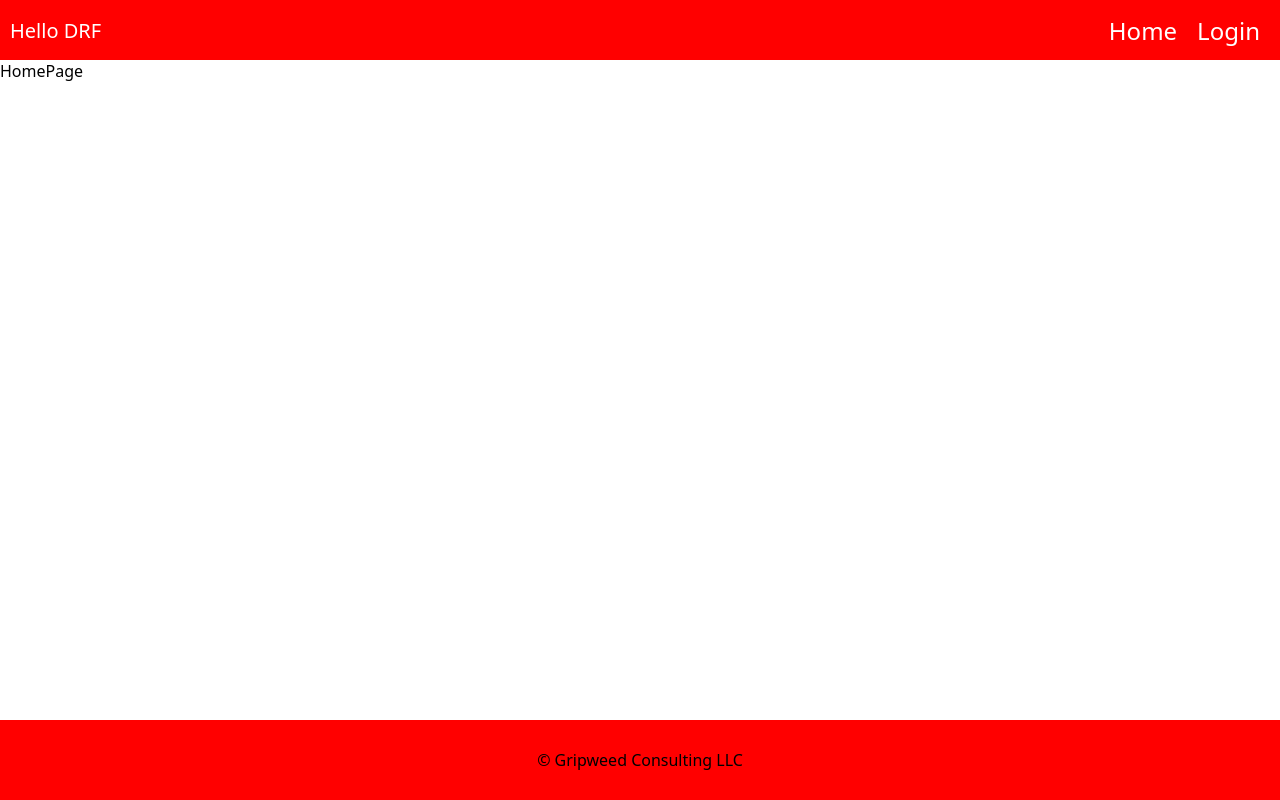
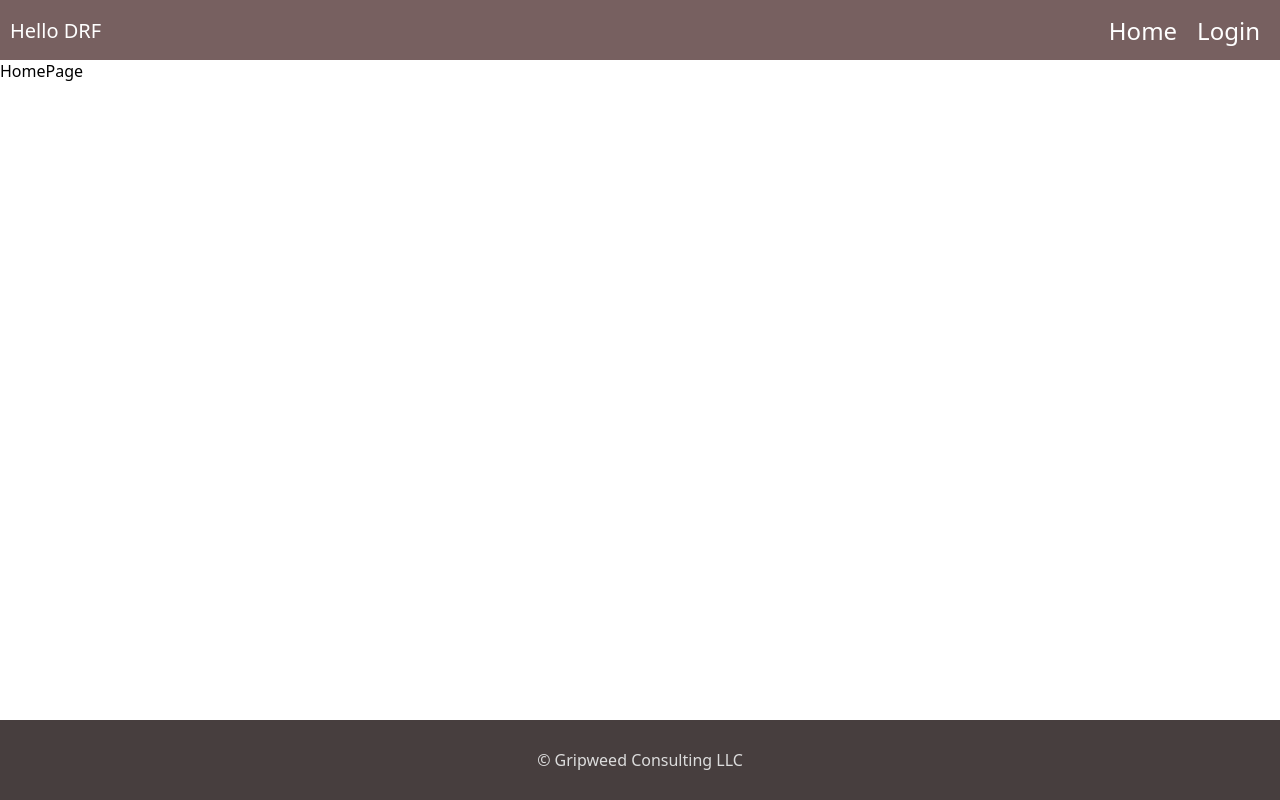
Before and after one commit to leighmforrest/hello_drfx, a React (Vite) app in the folder frontend/: page / in a window 1280 px wide. Built offline with nearby package versions, Linux system fonts and the light colour scheme.

Commit message:
retractible navbar menu added

```diff
--- a/frontend/src/components/Navbar/Navbar.module.css
+++ b/frontend/src/components/Navbar/Navbar.module.css
@@ -21,7 +21,7 @@
     top: 100%;
     left: 0;
     width: 100%;
-    background-color: #222;
+    background-color: hsl(0, 7%, 26%);;
     padding: 0;
     margin: 0;
     list-style: none;
--- a/frontend/src/components/Navbar/index.jsx
+++ b/frontend/src/components/Navbar/index.jsx
@@ -9,6 +9,8 @@ const Navbar = () => {
 
   const handleClick = () => setIsOpen(!isOpen);
 
+  const handleLinkClick = () => setIsOpen(false);
+
   return (
   <header>
     <nav className={styles.nav}>
@@ -17,10 +19,10 @@ const Navbar = () => {
       </div>
       <ul className={`${styles.menu} ${isOpen ? styles.open : ""}`}>
         <li>
-          <NavLink to="/" className={styles.navLink}>Home</NavLink>
+          <NavLink to="/" className={styles.navLink} onClick={handleLinkClick}>Home</NavLink>
         </li>
         <li>
-          <NavLink to="/login" className={styles.navLink}>Login</NavLink>
+          <NavLink to="/login" className={styles.navLink} onClick={handleLinkClick}>Login</NavLink>
         </li>
       </ul>
       <NavbarButton onToggle={handleClick} isOpen={isOpen}/>
--- a/frontend/src/index.css
+++ b/frontend/src/index.css
@@ -24,7 +24,7 @@ body {
 
 header {
     display: flex;
-    background-color: red;
+    background-color: rgb(119, 96, 96);
     height: var(--height-header);
     flex-shrink: 0;
 }
@@ -33,7 +33,8 @@ footer {
     display: flex;
     align-items: center;
     justify-content: center;
-    background-color: red;
+    background-color: hsl(0, 7%, 26%);
+    color: gainsboro;
     height: var(--height-footer);
     flex-shrink: 0;
 }
```
